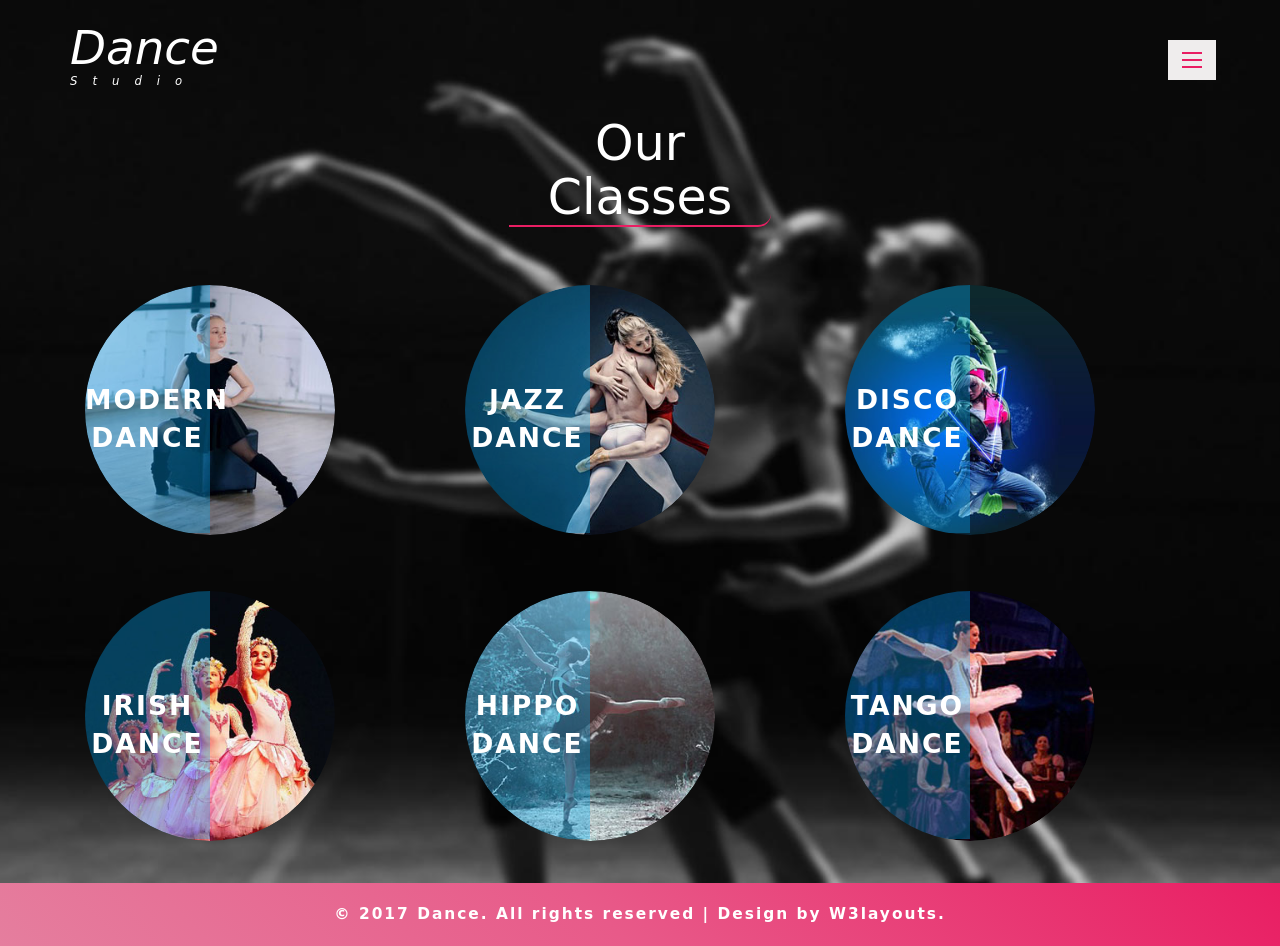
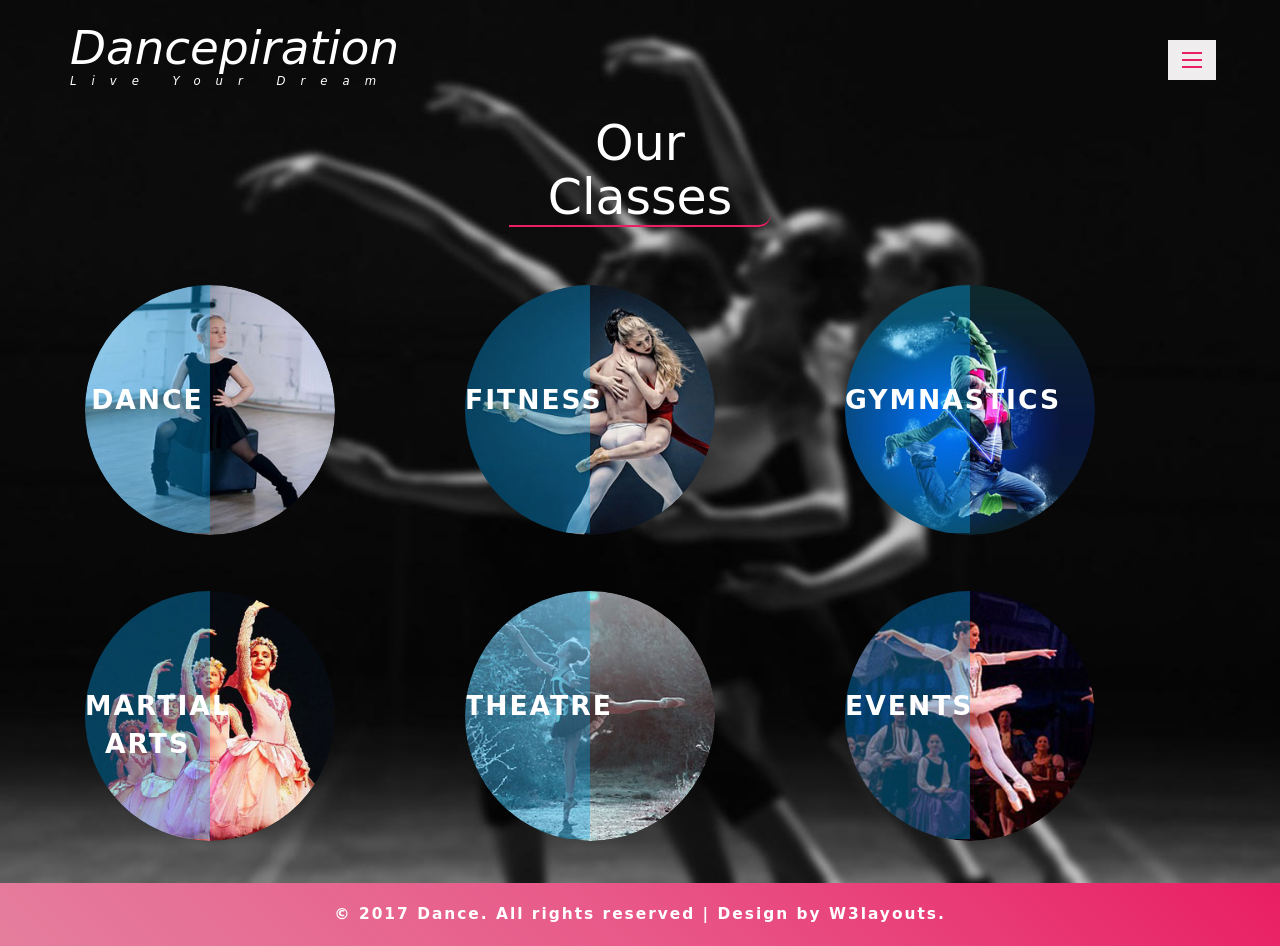
Before and after one commit to vatsalyachauhan/Dancepiration1, a plain HTML site: page classes.html in a window 1280 px wide. Drawn offline with Linux system fonts and the light colour scheme; a web font is replaced by a local one.

```diff
--- a/classes.html
+++ b/classes.html
@@ -28,7 +28,7 @@ function hideURLbar(){ window.scrollTo(0,1); } </script>
 <!-- banner -->
 	<div class="banner banner-3">
 		<div class="container">
-			<h1><a class="w3l-logo" href="index.html">Dance<span>Studio</span></a></h1>
+			<h1><a class="w3l-logo" href="index.html">Dancepiration<span>Live Your Dream</span></a></h1>
 		</div>
 	<!-- Nav -->
 	<div class="col-md-6 w3_agile_menu">
@@ -66,7 +66,7 @@ function hideURLbar(){ window.scrollTo(0,1); } </script>
 				<a href="#" data-toggle="modal" data-target="#myModal1" class="date-in">
 					<img class="img-responsive mix-in" src="images/c1.jpg" alt="">
 					<div class="month-in">
-						<span class="like">Modern Dance</span>
+						<span class="like">Dance</span>
 					</div>
 				</a>
 				<div class="clearfix"> </div>
@@ -75,7 +75,7 @@ function hideURLbar(){ window.scrollTo(0,1); } </script>
 				<a href="#" data-toggle="modal" data-target="#myModal2" class="date-in">
 					<img class="img-responsive mix-in" src="images/c3.jpg" alt="">
 					<div class="month-in">
-						<span class="like">JAZZ Dance</span>
+						<span class="like">Fitness</span>
 					</div>
 				</a>
 				<div class="clearfix"> </div>
@@ -84,7 +84,7 @@ function hideURLbar(){ window.scrollTo(0,1); } </script>
 				<a href="#" data-toggle="modal" data-target="#myModal3" class="date-in">
 					<img class="img-responsive mix-in" src="images/c2.jpg" alt="">
 					<div class="month-in">
-						<span class="like">DISCO DANCE</span>
+						<span class="like">Gymnastics</span>
 					</div>
 				</a>
 				<div class="clearfix"> </div>
@@ -96,7 +96,7 @@ function hideURLbar(){ window.scrollTo(0,1); } </script>
 				<a href="#" data-toggle="modal" data-target="#myModal5" class="date-in">
 					<img class="img-responsive mix-in" src="images/c5.jpg" alt="">
 					<div class="month-in">
-						<span class="like">IRISH Dance</span>
+						<span class="like">Martial Arts</span>
 					</div>
 				</a>
 				<div class="clearfix"> </div>
@@ -105,7 +105,7 @@ function hideURLbar(){ window.scrollTo(0,1); } </script>
 				<a href="#" data-toggle="modal" data-target="#myModal6" class="date-in">
 					<img class="img-responsive mix-in" src="images/c6.jpg" alt="">
 					<div class="month-in">
-						<span class="like">Hippo DANCE</span>
+						<span class="like">Theatre</span>
 					</div>
 				</a>
 				<div class="clearfix"> </div>
@@ -114,7 +114,7 @@ function hideURLbar(){ window.scrollTo(0,1); } </script>
 				<a href="#" data-toggle="modal" data-target="#myModal4" class="date-in">
 					<img class="img-responsive mix-in" src="images/c4.jpg" alt="">
 					<div class="month-in">
-						<span class="like">Tango DANCE</span>
+						<span class="like">Events</span>
 					</div>
 				</a>
 				<div class="clearfix"> </div>
```
Also changed, not shown: gallery.html (+1 -1 lines), mail.html (+5 -5 lines), team.html (+1 -1 lines).
